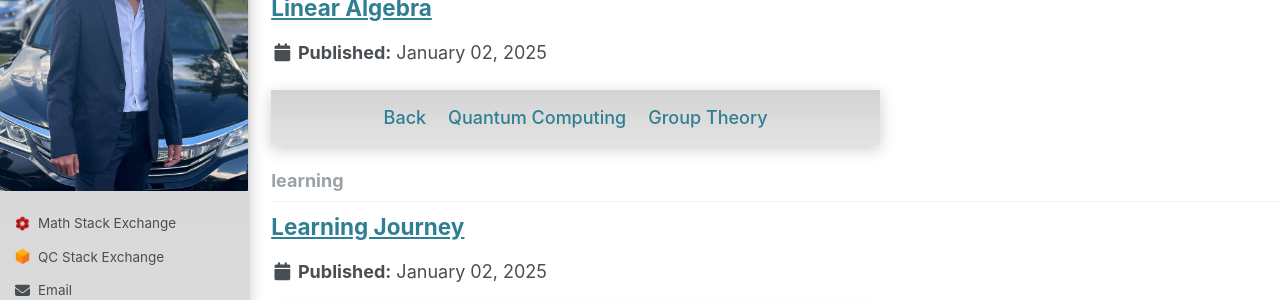
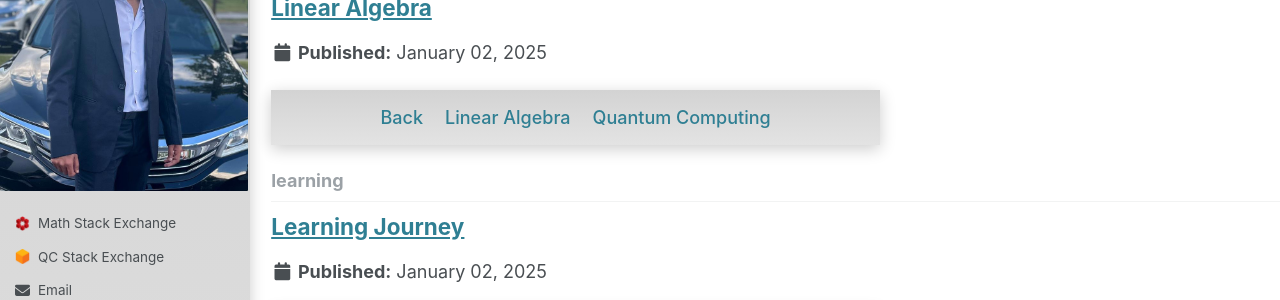
Before and after one commit to soorajss1729/soorajss1729.github.io, a Jekyll site: the page built from _pages/collection-archive.html, in a window 1280 px wide. Shown: the part 172-472 px from the top of the page. Built offline with Jekyll 4.4.1, drawn with Linux system fonts in a browser that asks for light colours.

Commit message:
Update grp.md

```diff
--- a/_grp/grp.md
+++ b/_grp/grp.md
@@ -7,8 +7,8 @@ classes: wide
 
 <div class="learning-topnav">
   <a href="/learning/">Back</a>
+  <a href="/linalg/">Linear Algebra</a>
   <a href="/qc#">Quantum Computing</a>
-  <a href="/grp/">Group Theory</a>
 </div>
 
 <style>
```
